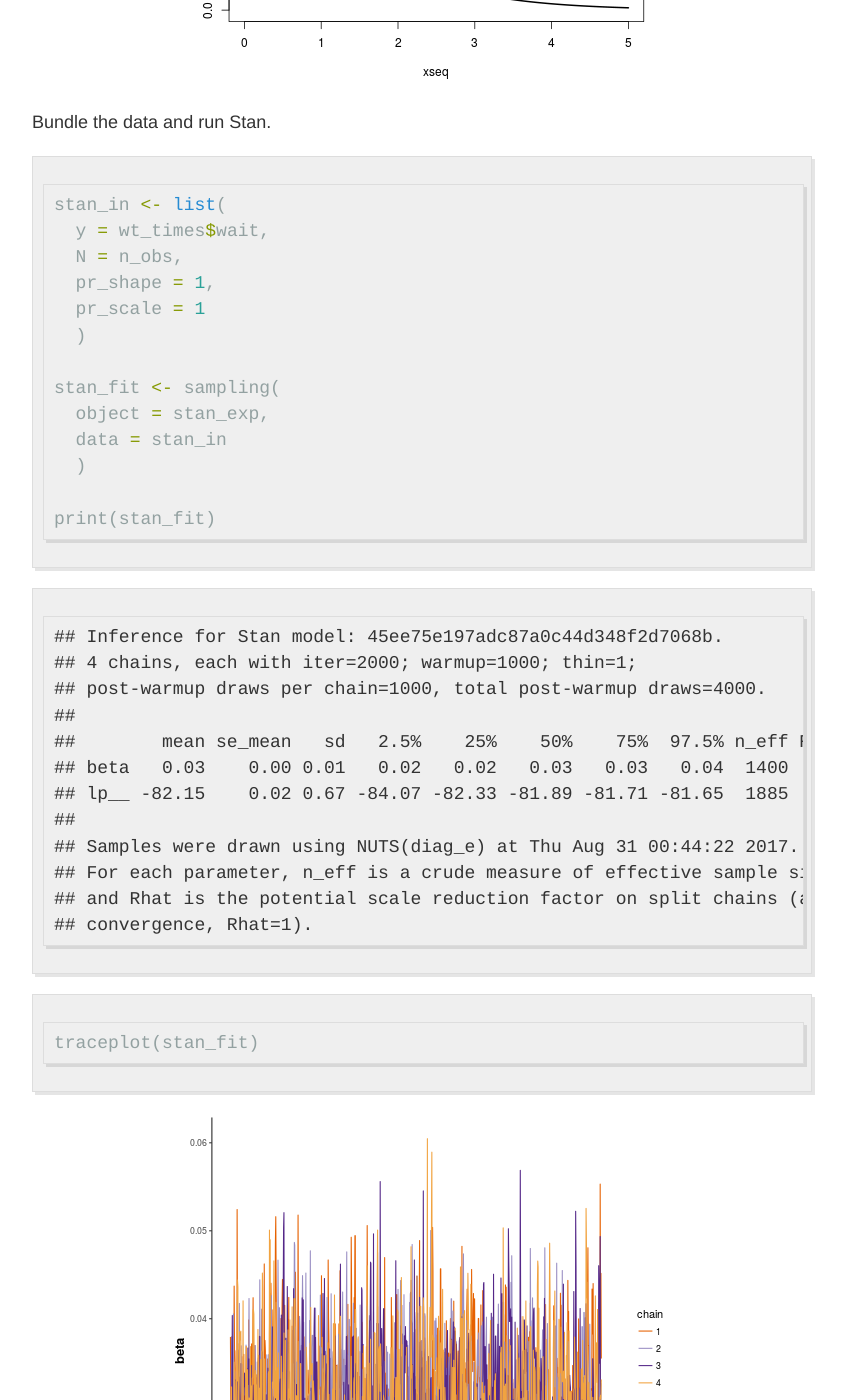
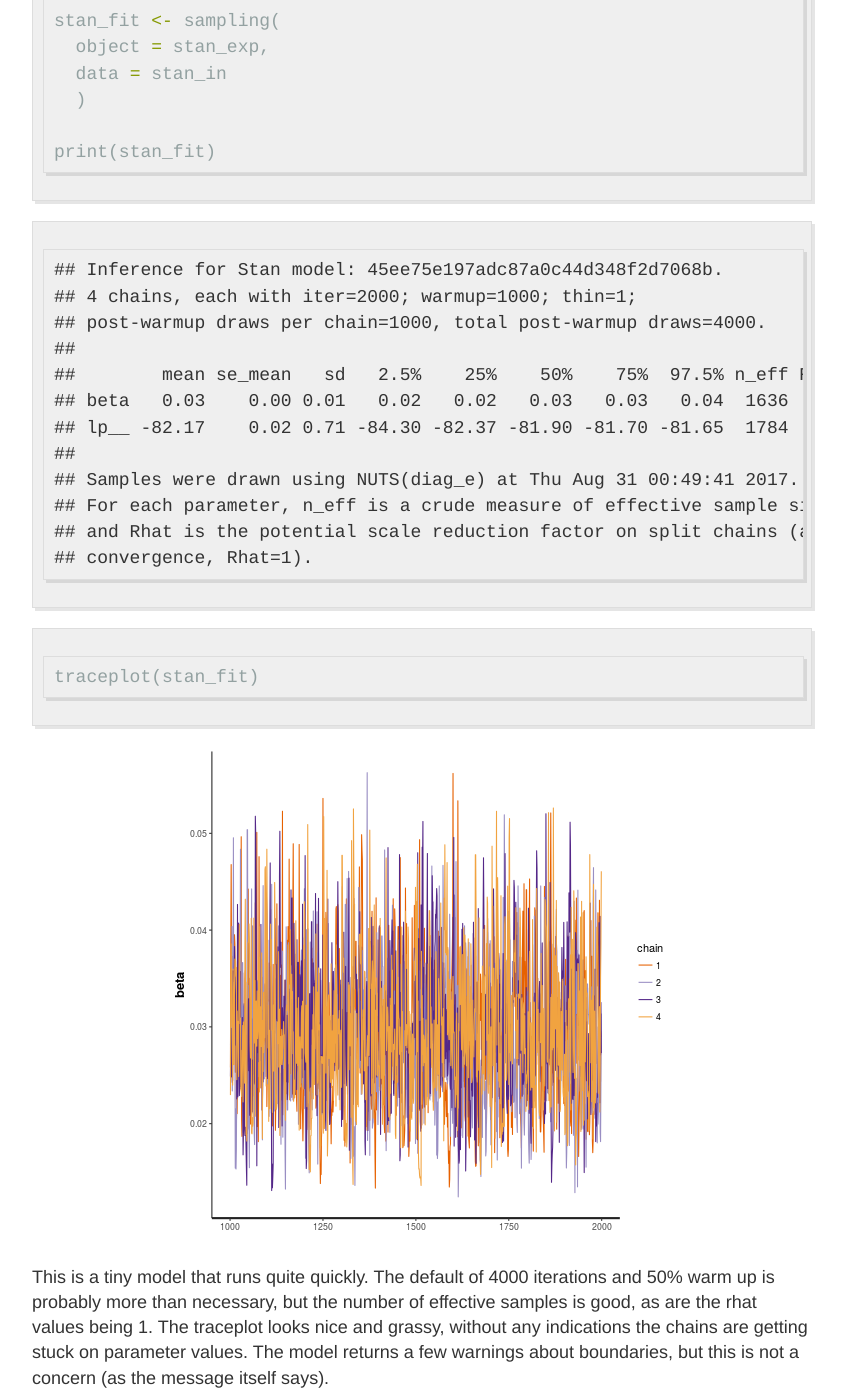
Before and after one commit to silastittes/silastittes.github.io, a Jekyll site: the page built from _posts/2017-08-30-Prius.md, in a window 1280 px wide and 1400 px high, scrolled down 4485 px. Shown: the whole window, without its empty margins (218-1064 px from the left). Built offline with Jekyll 4.4.1, drawn with Linux system fonts in a browser that asks for light colours; comment, search, counter and statistics services are not loaded; some of the changed text lies outside the part shown.

Commit message:
simple fixes to prius post

````diff
--- a/_posts/2017-08-30-Prius.md
+++ b/_posts/2017-08-30-Prius.md
@@ -81,24 +81,12 @@ stan_string <- "
     target += exponential_lpdf(y | beta);
   }
 "
-
-stan_exp <- invisible(stan_model(model_code=stan_string))
 ```
 
-```
-## In file included from /home/silastittes/R/x86_64-pc-linux-gnu-library/3.4/BH/include/boost/config.hpp:39:0,
-##                  from /home/silastittes/R/x86_64-pc-linux-gnu-library/3.4/BH/include/boost/math/tools/config.hpp:13,
-##                  from /home/silastittes/R/x86_64-pc-linux-gnu-library/3.4/StanHeaders/include/stan/math/rev/core/var.hpp:7,
-##                  from /home/silastittes/R/x86_64-pc-linux-gnu-library/3.4/StanHeaders/include/stan/math/rev/core/gevv_vvv_vari.hpp:5,
-##                  from /home/silastittes/R/x86_64-pc-linux-gnu-library/3.4/StanHeaders/include/stan/math/rev/core.hpp:12,
-##                  from /home/silastittes/R/x86_64-pc-linux-gnu-library/3.4/StanHeaders/include/stan/math/rev/mat.hpp:4,
-##                  from /home/silastittes/R/x86_64-pc-linux-gnu-library/3.4/StanHeaders/include/stan/math.hpp:4,
-##                  from /home/silastittes/R/x86_64-pc-linux-gnu-library/3.4/StanHeaders/include/src/stan/model/model_header.hpp:4,
-##                  from filea2279816380.cpp:8:
-## /home/silastittes/R/x86_64-pc-linux-gnu-library/3.4/BH/include/boost/config/compiler/gcc.hpp:186:0: warning: "BOOST_NO_CXX11_RVALUE_REFERENCES" redefined
-##  #  define BOOST_NO_CXX11_RVALUE_REFERENCES
-##  ^
-## <command-line>:0:0: note: this is the location of the previous definition
+
+
+```r
+stan_exp <- invisible(stan_model(model_code=stan_string))
 ```
 
 
@@ -112,7 +100,7 @@ xseq <- seq(0, 5, length.out = 100)
 plot(xseq, dgamma(xseq, shape = 1, scale = 1), type = "l", lwd = 2)
 ```
 
-<img src="/figure/source/2017-08-30-Prius/unnamed-chunk-6-1.png" title="plot of chunk unnamed-chunk-6" alt="plot of chunk unnamed-chunk-6" style="display: block; margin: auto;" />
+<img src="/figure/source/2017-08-30-Prius/unnamed-chunk-7-1.png" title="plot of chunk unnamed-chunk-7" alt="plot of chunk unnamed-chunk-7" style="display: block; margin: auto;" />
 
 
 Bundle the data and run Stan.
@@ -140,10 +128,10 @@ print(stan_fit)
 ## post-warmup draws per chain=1000, total post-warmup draws=4000.
 ##
 ##        mean se_mean   sd   2.5%    25%    50%    75%  97.5% n_eff Rhat
-## beta   0.03    0.00 0.01   0.02   0.02   0.03   0.03   0.04  1400    1
-## lp__ -82.15    0.02 0.67 -84.07 -82.33 -81.89 -81.71 -81.65  1885    1
+## beta   0.03    0.00 0.01   0.02   0.02   0.03   0.03   0.04  1636    1
+## lp__ -82.17    0.02 0.71 -84.30 -82.37 -81.90 -81.70 -81.65  1784    1
 ##
-## Samples were drawn using NUTS(diag_e) at Thu Aug 31 00:44:22 2017.
+## Samples were drawn using NUTS(diag_e) at Thu Aug 31 00:49:41 2017.
 ## For each parameter, n_eff is a crude measure of effective sample size,
 ## and Rhat is the potential scale reduction factor on split chains (at
 ## convergence, Rhat=1).
@@ -153,7 +141,7 @@ print(stan_fit)
 traceplot(stan_fit)
 ```
 
-<img src="/figure/source/2017-08-30-Prius/unnamed-chunk-7-1.png" title="Traceplot looks nice and grassy." alt="Traceplot looks nice and grassy." style="display: block; margin: auto;" />
+<img src="/figure/source/2017-08-30-Prius/unnamed-chunk-8-1.png" title="Traceplot looks nice and grassy." alt="Traceplot looks nice and grassy." style="display: block; margin: auto;" />
 
 This is a tiny model that runs quite quickly. The default of 4000 iterations and 50% warm up is probably more than necessary, but the number of effective samples is good, as are the rhat values being 1. The traceplot looks nice and grassy, without any indications the chains are getting stuck on parameter values. The model returns a few warnings about boundaries, but this is not a concern (as the message itself says).
 
@@ -171,7 +159,7 @@ exp_post %>% data.frame() %>%
   theme_minimal()
 ```
 
-<img src="/figure/source/2017-08-30-Prius/unnamed-chunk-8-1.png" title="plot of chunk unnamed-chunk-8" alt="plot of chunk unnamed-chunk-8" style="display: block; margin: auto;" />
+<img src="/figure/source/2017-08-30-Prius/unnamed-chunk-9-1.png" title="plot of chunk unnamed-chunk-9" alt="plot of chunk unnamed-chunk-9" style="display: block; margin: auto;" />
 
 
 
@@ -211,17 +199,17 @@ hist(pred_var)
 abline(v = var(wt_times$wait))
 ```
 
-<img src="/figure/source/2017-08-30-Prius/unnamed-chunk-11-1.png" title="plot of chunk unnamed-chunk-11" alt="plot of chunk unnamed-chunk-11" style="display: block; margin: auto;" />
+<img src="/figure/source/2017-08-30-Prius/unnamed-chunk-12-1.png" title="plot of chunk unnamed-chunk-12" alt="plot of chunk unnamed-chunk-12" style="display: block; margin: auto;" />
 
 ```r
 mean(pred_var > var(wt_times$wait))
 ```
 
 ```
-## [1] 0.23225
+## [1] 0.214
 ```
 
-There's a ~0.23% probability of simulated data having variation greater than the observed. This isn't too far off. The nearer to 50%, the more consistent the simulated data and observed. The exponential distribution model as-is seems fairly adequate.
+There's a ~0.21% probability of simulated data having variation greater than the observed. This isn't too far off. The nearer to 50%, the more consistent the simulated data and observed. The exponential distribution model as-is seems fairly adequate.
 
 
 We can also visually assess the simulated and observed distribution shapes by constructing quantile-quantile plots. I find it a bit easier to see departures by looking at the observed quantiles versus the difference in observed and simulated quantiles:
@@ -243,7 +231,7 @@ pred_quants %>% ggplot(aes(x = obs_quants, y = quants - obs_quants, group = draw
   theme_minimal()
 ```
 
-<img src="/figure/source/2017-08-30-Prius/unnamed-chunk-12-1.png" title="plot of chunk unnamed-chunk-12" alt="plot of chunk unnamed-chunk-12" style="display: block; margin: auto;" />
+<img src="/figure/source/2017-08-30-Prius/unnamed-chunk-13-1.png" title="plot of chunk unnamed-chunk-13" alt="plot of chunk unnamed-chunk-13" style="display: block; margin: auto;" />
 
 
 Ideally, the shape should be relatively flat and centered on zero. The high end gets a little squirrelly, but overall this looks pretty good. The replicated draws to encapsulate zero. We confirm the exponential model isn't too bad.
@@ -258,7 +246,7 @@ hist(pred_max)
 abline(v = max(wt_times$wait))
 ```
 
-<img src="/figure/source/2017-08-30-Prius/unnamed-chunk-13-1.png" title="plot of chunk unnamed-chunk-13" alt="plot of chunk unnamed-chunk-13" style="display: block; margin: auto;" />
+<img src="/figure/source/2017-08-30-Prius/unnamed-chunk-14-1.png" title="plot of chunk unnamed-chunk-14" alt="plot of chunk unnamed-chunk-14" style="display: block; margin: auto;" />
 
 ```r
 quantile(pred_max/60, c(0.025, 0.975))
@@ -286,7 +274,7 @@ hist(boots)
 abline(v = mean(wt_times$wait))
 ```
 
-<img src="/figure/source/2017-08-30-Prius/unnamed-chunk-14-1.png" title="plot of chunk unnamed-chunk-14" alt="plot of chunk unnamed-chunk-14" style="display: block; margin: auto;" />
+<img src="/figure/source/2017-08-30-Prius/unnamed-chunk-15-1.png" title="plot of chunk unnamed-chunk-15" alt="plot of chunk unnamed-chunk-15" style="display: block; margin: auto;" />
 
 ```r
 qnts <- seq(0,1, length.out = 100)
@@ -295,7 +283,7 @@ quantile(boots, c(0.025, 0.975))
 
 ```
 ##     2.5%    97.5%
-## 18.47059 57.05882
+## 17.76471 56.88235
 ```
 
 ```r
@@ -303,7 +291,7 @@ qqplot(boots,1/exp_post$beta)
 abline(0,1)
 ```
 
-<img src="/figure/source/2017-08-30-Prius/unnamed-chunk-14-2.png" title="plot of chunk unnamed-chunk-14" alt="plot of chunk unnamed-chunk-14" style="display: block; margin: auto;" />
+<img src="/figure/source/2017-08-30-Prius/unnamed-chunk-15-2.png" title="plot of chunk unnamed-chunk-15" alt="plot of chunk unnamed-chunk-15" style="display: block; margin: auto;" />
 
 The intervals and qqplot both indicate similar predictions, the credible interval is slightly narrower.
 
--- a/_source/2017-08-30-Prius.Rmd
+++ b/_source/2017-08-30-Prius.Rmd
@@ -78,7 +78,10 @@ stan_string <- "
     target += exponential_lpdf(y | beta);
   }
 "
+```
 
+
+```{r, results='hide', message=FALSE, warning=FALSE}
 stan_exp <- invisible(stan_model(model_code=stan_string))
 ```
 
````
Also changed, not shown: other parts of _posts/2017-08-30-Prius.md (+4 -4 lines), figure/source/2017-08-30-Prius/unnamed-chunk-12-1.png, figure/source/2017-08-30-Prius/unnamed-chunk-13-1.png, figure/source/2017-08-30-Prius/unnamed-chunk-14-1.png, figure/source/2017-08-30-Prius/unnamed-chunk-15-1.png (added), figure/source/2017-08-30-Prius/unnamed-chunk-15-2.png (added), figure/source/2017-08-30-Prius/unnamed-chunk-7-1.png, figure/source/2017-08-30-Prius/unnamed-chunk-8-1.png, figure/source/2017-08-30-Prius/unnamed-chunk-9-1.png (added), 10 other files.
